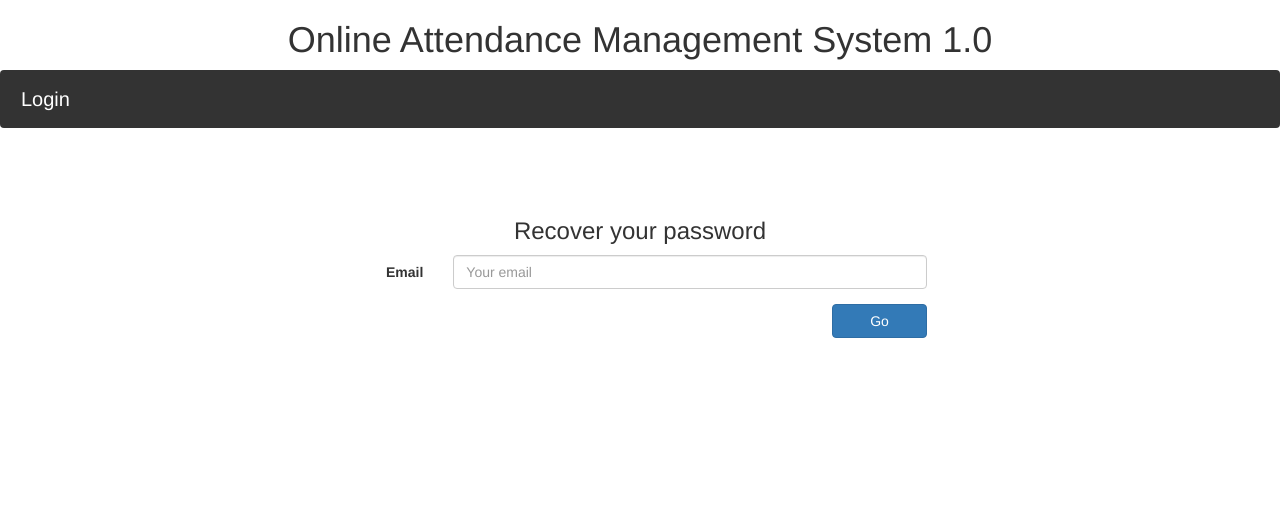
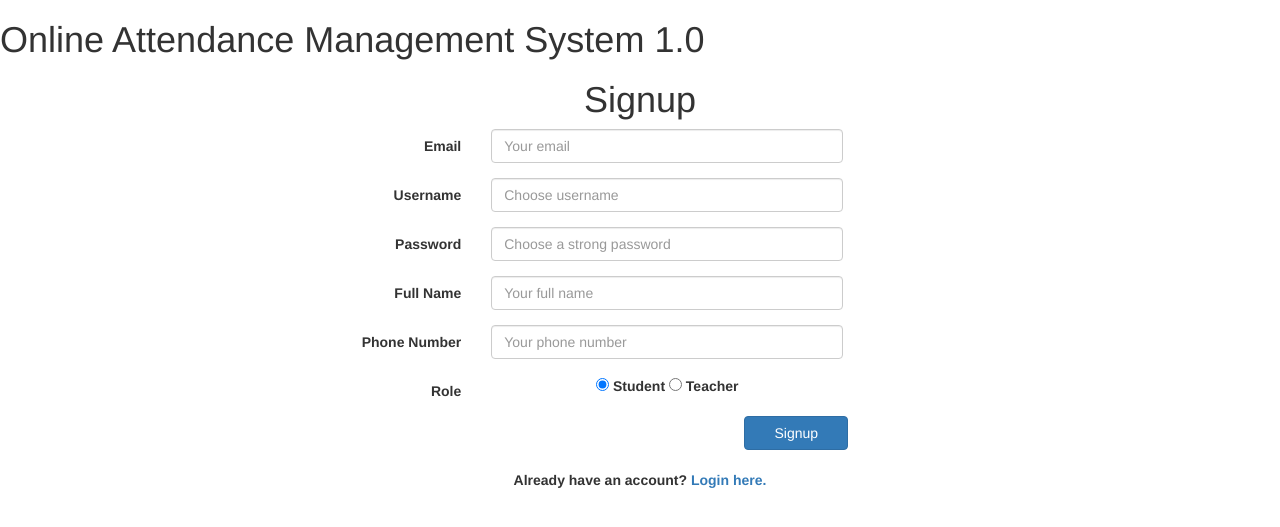
Before and after one commit to DAB123123/Attendance_Management_System, a PHP site: page /signup.php in a window 1280 px wide. Shown: the top 527 px of the page. Run offline with PHP 8.4, Linux system fonts and the light colour scheme.

Commit message:
Update signup.php

```diff
--- a/signup.php
+++ b/signup.php
@@ -1,44 +1,51 @@
 <?php
+
 include('connect.php');
 
-if(isset($_POST['reset'])) {
-    $email = $_POST['email'];
+$error_msg = '';
+$success_msg = '';
 
-    // Validate email (you can add more validation as needed)
-    if(!filter_var($email, FILTER_VALIDATE_EMAIL)) {
-        echo '<div class="alert alert-danger" role="alert">Invalid email format!</div>';
-    } else {
-        try {
-            // Prepare and execute the query
-            $stmt = $conn->prepare("SELECT password FROM admininfo WHERE email = :email");
-            $stmt->bindParam(':email', $email);
-            $stmt->execute();
-            $result = $stmt->fetch(PDO::FETCH_ASSOC);
+try {
+    if(isset($_POST['signup'])) {
+        // Validate and sanitize inputs
+        $email = filter_var($_POST['email'], FILTER_SANITIZE_EMAIL);
+        $uname = filter_var($_POST['uname'], FILTER_SANITIZE_STRING);
+        $pass = $_POST['pass']; // Password remains as entered by user
+        $fname = filter_var($_POST['fname'], FILTER_SANITIZE_STRING);
+        $phone = filter_var($_POST['phone'], FILTER_SANITIZE_STRING);
+        $type = $_POST['type']; // Assuming radio button selection is validated on client-side
 
-            if($result) {
-?>
-                <div class="content">
-                    <p>
-                        Hi there!<br>
-                        You requested for a password recovery.<br>
-                        You may <a href="index.php">Login here</a> and enter this key as your password to login.<br>
-                        Recovery key: <mark><?php echo htmlspecialchars($result['password']); ?></mark><br>
-                        Regards,<br>
-                        Online Attendance Management System 1.0
-                    </p>
-                </div>
-<?php
-            } else {
-?>
-                <div class="content">
-                    <p>Email is not associated with any account. Contact OAMS 1.0</p>
-                </div>
-<?php
-            }
-        } catch(PDOException $e) {
-            echo '<div class="alert alert-danger" role="alert">Error: ' . $e->getMessage() . '</div>';
+        // Basic validation
+        if(empty($email) || empty($uname) || empty($pass) || empty($fname) || empty($phone) || empty($type)) {
+            throw new Exception("All fields are required.");
+        }
+
+        // Create a PDO instance
+        $pdo = new PDO("mysql:host=$servername;dbname=attsystem", $username, $password);
+
+        // Set the PDO error mode to exception
+        $pdo->setAttribute(PDO::ATTR_ERRMODE, PDO::ERRMODE_EXCEPTION);
+
+        // Prepare SQL statement using placeholders to prevent SQL injection
+        $stmt = $pdo->prepare("INSERT INTO admininfo(username, password, email, fname, phone, type) VALUES (:username, :password, :email, :fname, :phone, :type)");
+
+        // Bind parameters
+        $stmt->bindParam(':username', $uname);
+        $stmt->bindParam(':password', $pass); // Password is stored as entered by user
+        $stmt->bindParam(':email', $email);
+        $stmt->bindParam(':fname', $fname);
+        $stmt->bindParam(':phone', $phone);
+        $stmt->bindParam(':type', $type);
+
+        // Execute query
+        if($stmt->execute()) {
+            $success_msg = "Signup Successfully!";
+        } else {
+            throw new Exception("Error in signing up. Please try again.");
         }
     }
+} catch(Exception $e) {
+    $error_msg = $e->getMessage();
 }
 ?>
 
@@ -46,36 +53,64 @@ if(isset($_POST['reset'])) {
 <html lang="en">
 <head>
     <meta charset="UTF-8">
-    <title>Online Attendance Management System 1.0 - Password Reset</title>
-    <link rel="stylesheet" type="text/css" href="css/main.css">
-    <!-- Bootstrap CSS -->
+    <title>Online Attendance Management System 1.0 - Signup</title>
     <link rel="stylesheet" href="https://maxcdn.bootstrapcdn.com/bootstrap/3.3.7/css/bootstrap.min.css">
     <link rel="stylesheet" href="styles.css">
 </head>
 <body>
     <header>
         <h1>Online Attendance Management System 1.0</h1>
-        <div class="navbar">
-            <a href="index.php">Login</a>
-        </div>
     </header>
-
     <center>
+        <h1>Signup</h1>
         <div class="content">
             <div class="row">
+                <?php if(!empty($success_msg)) echo '<div class="alert alert-success" role="alert">' . htmlspecialchars($success_msg) . '</div>'; ?>
+                <?php if(!empty($error_msg)) echo '<div class="alert alert-danger" role="alert">' . htmlspecialchars($error_msg) . '</div>'; ?>
                 <form method="post" class="form-horizontal col-md-6 col-md-offset-3">
-                    <h3>Recover your password</h3>
                     <div class="form-group">
-                        <label for="input1" class="col-sm-2 control-label">Email</label>
-                        <div class="col-sm-10">
-                            <input type="email" name="email" class="form-control" id="input1" placeholder="Your email" required>
+                        <label for="inputEmail" class="col-sm-3 control-label">Email</label>
+                        <div class="col-sm-7">
+                            <input type="email" name="email" class="form-control" id="inputEmail" placeholder="Your email" required>
                         </div>
                     </div>
-                    <input type="submit" class="btn btn-primary col-md-2 col-md-offset-10" value="Go" name="reset" />
+                    <div class="form-group">
+                        <label for="inputUsername" class="col-sm-3 control-label">Username</label>
+                        <div class="col-sm-7">
+                            <input type="text" name="uname" class="form-control" id="inputUsername" placeholder="Choose username" required>
+                        </div>
+                    </div>
+                    <div class="form-group">
+                        <label for="inputPassword" class="col-sm-3 control-label">Password</label>
+                        <div class="col-sm-7">
+                            <input type="password" name="pass" class="form-control" id="inputPassword" placeholder="Choose a strong password" required>
+                        </div>
+                    </div>
+                    <div class="form-group">
+                        <label for="inputFullName" class="col-sm-3 control-label">Full Name</label>
+                        <div class="col-sm-7">
+                            <input type="text" name="fname" class="form-control" id="inputFullName" placeholder="Your full name" required>
+                        </div>
+                    </div>
+                    <div class="form-group">
+                        <label for="inputPhone" class="col-sm-3 control-label">Phone Number</label>
+                        <div class="col-sm-7">
+                            <input type="text" name="phone" class="form-control" id="inputPhone" placeholder="Your phone number" required>
+                        </div>
+                    </div>
+                    <div class="form-group">
+                        <label class="col-sm-3 control-label">Role</label>
+                        <div class="col-sm-7">
+                            <label><input type="radio" name="type" value="student" checked> Student</label>
+                            <label><input type="radio" name="type" value="teacher"> Teacher</label>
+                        </div>
+                    </div>
+                    <input type="submit" class="btn btn-primary col-md-2 col-md-offset-8" value="Signup" name="signup">
                 </form>
             </div>
+            <br>
+            <p><strong>Already have an account? <a href="index.php">Login here.</a></strong></p>
         </div>
     </center>
-
 </body>
 </html>
```
